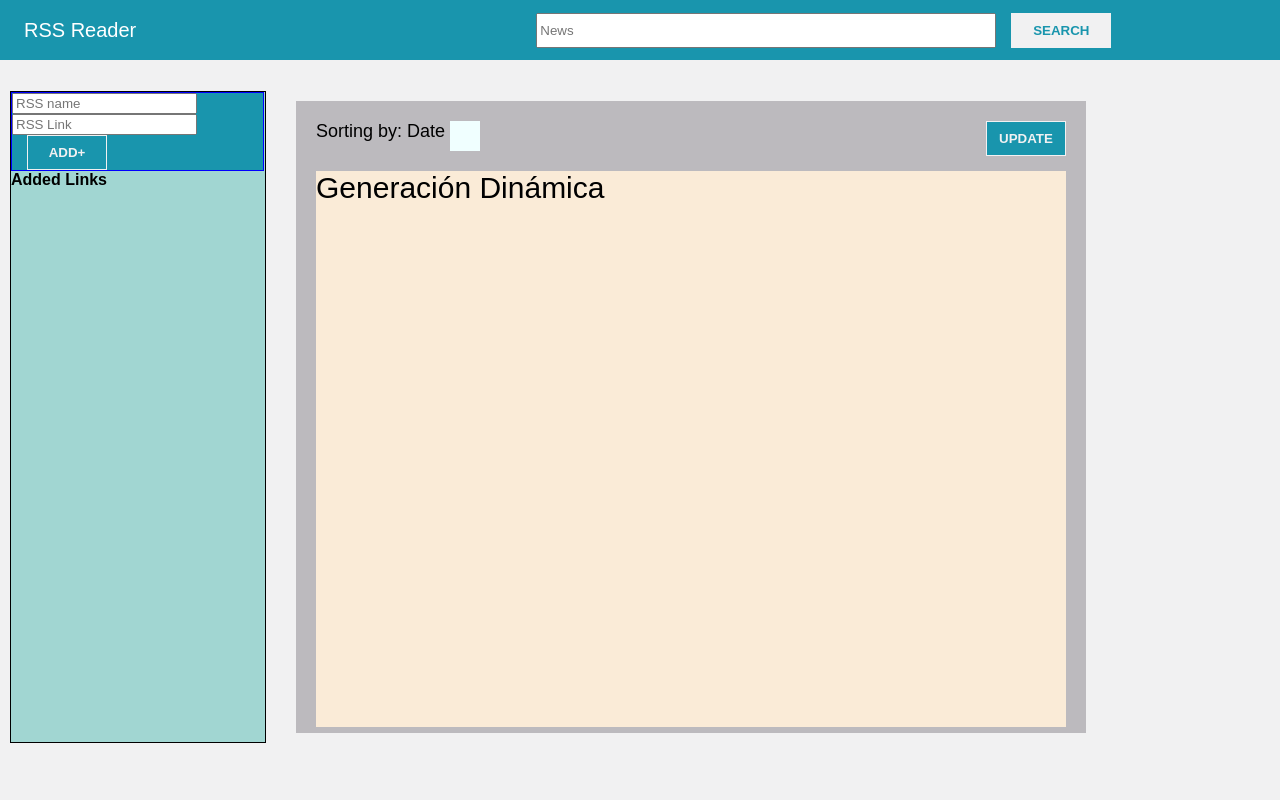
After one commit to Betoniix/proyecto_optimizacion_web, a PHP site: page /IndexFront.php in a window 1280 px wide. The commit adds this page. Run offline with PHP 8.4, Linux system fonts and the light colour scheme; data that the repository does not hold is empty.

Commit message:
Añadir Links Unido con Front
Ya se unió el front, falta mandar json

```diff
--- a/Project/AgregarLink.php
+++ b/Project/AgregarLink.php
@@ -22,4 +22,4 @@ if(!$mysqli){
     }
 
     echo $resultado;
-     header("location: index.php");
+     header("location: IndexFront.php");
--- a/Project/EliminarLink.php
+++ b/Project/EliminarLink.php
@@ -28,4 +28,4 @@ if(!$mysqli){
     }
 
     echo $resultado;
-    // header("location: index.php");
+     header("location: IndexFront.php");
--- a/Project/FormatoCRUDNoticias.css
+++ b/Project/FormatoCRUDNoticias.css
@@ -9,7 +9,7 @@ Click nbfs://nbhost/SystemFileSystem/Templates/Other/CascadeStyleSheet.css to ed
 
 #ContenedorCRUD{
     border: solid 1px black;
-    background-color: white;
+    background-color: rgb(161, 214, 210);
     width: 20%;
     font-style: initial;
     font-family: verdana;
@@ -17,15 +17,17 @@ Click nbfs://nbhost/SystemFileSystem/Templates/Other/CascadeStyleSheet.css to ed
 }
 #EncabezadoCRUD{
     border: solid 1px blue;
-    background-color: #9999ff;
+   background-color: rgb(25, 149, 173);
     width: 99%;
 }
 #TituloCrud{
     font-weight: bold;
 }
 #ContenidoCRUD{
-    border: solid 1px blue;
-    background-color: #ccccff;
+    /* border: solid 1px blue;*/
+
+    margin-right: 15px;
+    background-color: rgb(161, 214, 210);
     width: 99%;
 }
 
--- /dev/null
+++ b/Project/IndexFront.php
@@ -0,0 +1,83 @@
+<html lang="es"><head>
+    <meta charset="UTF-8">
+    <meta http-equiv="X-UA-Compatible" content="IE=edge">
+    <meta name="viewport" content="width=device-width, initial-scale=1.0">
+    <link rel="stylesheet" href="IndexStyles.css">
+     <link rel="stylesheet" href="FormatoCRUDNoticias.css">
+    <script src="indexMethods.js"></script>
+    <title>RSS_Reader</title>
+</head>
+<body>
+
+    <div id="headContainer">
+        <div id="headTitle"> <a id="linkTitle" href="Index.html">RSS Reader </a></div>
+        <div id="browser">
+            <input id="newsBox" type="text" placeholder="News">
+            <button id="searchButton"> SEARCH </button>
+        </div>
+    </div>
+
+
+    <div id="container">
+        <div id="ContenedorCRUD">
+            <div id="EncabezadoCRUD">
+                <form action="./AgregarLink.php" method="POST">
+                    <input type="text" id="NombreURL" placeholder="RSS name" name="NombreURL">
+
+                    <input type="text" id="CadenaURL" placeholder="RSS Link" name="CadenaURL"  >
+                     <input type="submit"  name="btn_Agregar_CRUD" value="ADD+" class="cyanButton">
+
+
+                </form>
+            </div>
+             <div id="ContenidoCRUD">
+                 <div id="TituloCrud">
+                     Added Links
+                 </div>
+                <?php
+                include './Funciones.php';
+                        $links = getLinks();
+                        foreach ($links as $product){
+                            ?>
+                            <div class = "product">
+                                <div class = "left">
+
+                                    <p class = "NombreLink"><?php echo $product['NombreLink']?>  <a style="float:right" href="EliminarLink.php?ID=<?php echo urlencode($product['ID']);?>">Remove</a></p>
+                                    <!-- <p class = "Link">  <?php echo $product['Link']?></p> -->
+                                </div>
+                            </div>
+                            <?php
+                        }
+                    ?>
+            </div>
+
+        </div>
+
+        <div id="newsContainer">
+            <div id="headNewsCont">
+                <div id="chooseSort">
+                    <p class="sortByText"> Sorting by:</p>
+                    <p id="currentSort" class="sortByText">Date</p>
+                    <div class="dropdown-sort">
+                        <button onclick="SortingBy()" class="dropbtn"></button>
+                        <div id="sortings" class="dropdown-sort-content">
+                            <button onclick="byDate()" class="sortbtn">Date</button>
+                            <button onclick="byTitle()" class="sortbtn">Title</button>
+                            <button onclick="byRelevance()" class="sortbtn">Relevance</button>
+                        </div>
+                    </div>
+
+                </div>
+                <button id="updatebtn" class="cyanButton"> UPDATE </button>
+            </div>
+
+            <div id="readerContainer">
+                Generación Dinámica
+            </div>
+
+        </div>
+
+    </div>
+
+
+</body></html>
--- a/Project/IndexStyles.css
+++ b/Project/IndexStyles.css
@@ -1,7 +1,7 @@
 .cyanButton {
     background-color: rgb(25, 149, 173);
     color: rgb(241, 241, 242);
-    width: 100px;
+    width: 80px;
     height: 35px;
     font-weight: bold;
     text-align: center;
```
Also changed, not shown: Project/IndexMethods.js (line endings or trailing spaces).
